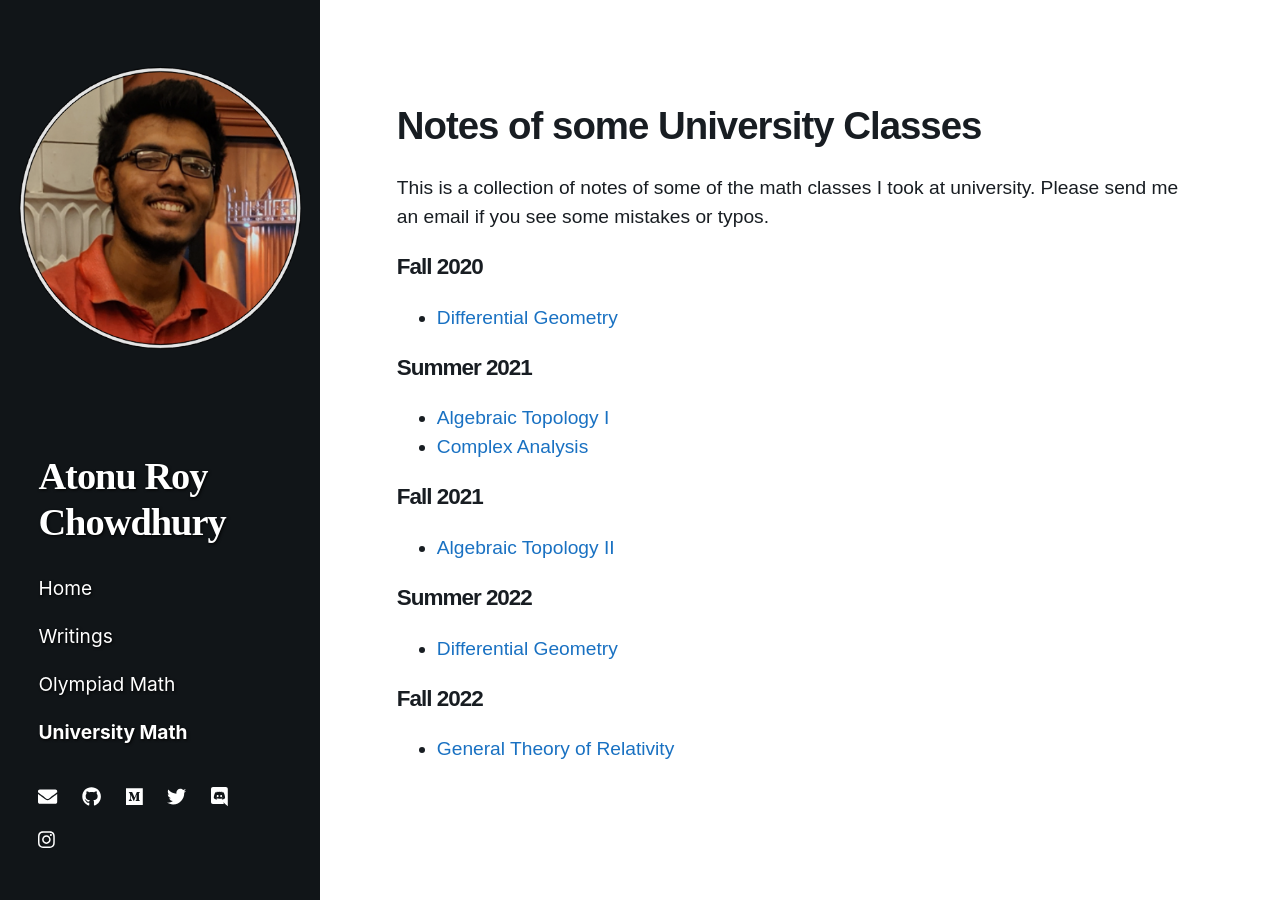
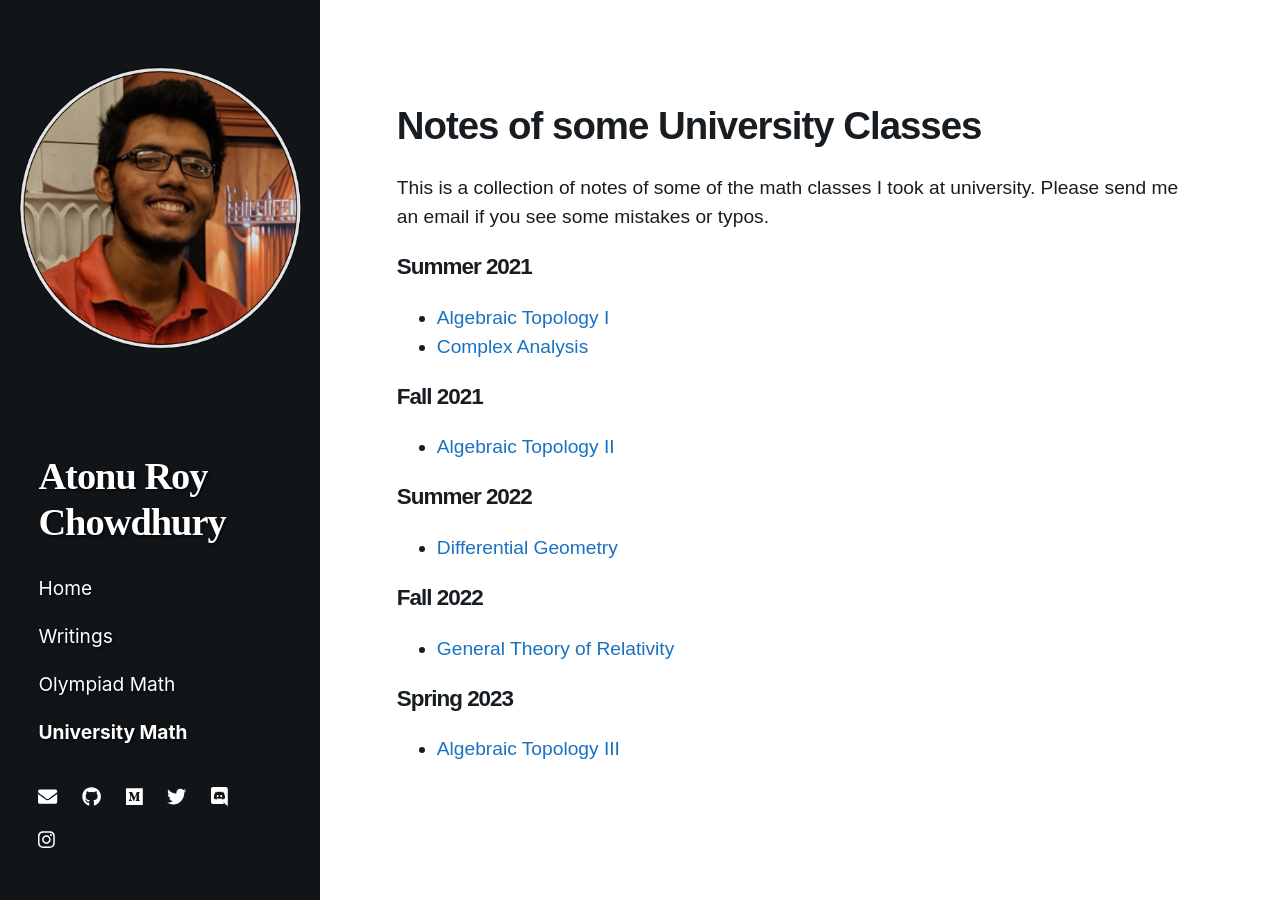
Before and after one commit to atonurc/atonurc.github.io, a Jekyll site: the page built from unimath.markdown, in a window 1280 px wide. Built offline with Jekyll 4.4.1, drawn with Linux system fonts in a browser that asks for light colours; nearby versions of some CDN libraries.

Commit message:
AT3 update 14-05-2023 20:06:13

```diff
--- a/index.markdown
+++ b/index.markdown
@@ -8,11 +8,7 @@ image: /assets/pfp.jpg
 
 
 # About Me
-Hello there! This is Atonu Roy Chowdhury. I'm currently studying Mathematics (with a minor in Physics) at BRAC University, Dhaka, Bangladesh.
-
-
-I love to learn. Apart from Mathematics and Physics, my areas of interest are: Neuroscience, Psychology, Philosophy, Music, Art. Recently I've started growing interest in filmmaking.
-
+Hello there! This is Atonu Roy Chowdhury. I'm currently studying Mathematics (with a minor in Physics) at BRAC University, Dhaka, Bangladesh. I have typeset lecture notes of some of the courses I enrolled in. They can be found [here](/unimath).
 
 Sometimes I write some articles on Medium. They can be found [here](https://atonu-roy-chowdhury.medium.com). I also plan to add them to [this site](/writings).
 
--- a/unimath.markdown
+++ b/unimath.markdown
@@ -14,14 +14,9 @@ description: This is a collection of notes of some of the math classes I took at
 This is a collection of notes of some of the math classes I took at university. Please send me an email if you see some mistakes or typos.
 
 
-### Fall 2020
- - [Differential Geometry](https://atonurc.github.io/assets/DG_Fall20.pdf)
-
-
 ### Summer 2021
  - [Algebraic Topology I](https://atonurc.github.io/assets/MAT431_AT1.pdf)
  - [Complex Analysis](https://atonurc.github.io/assets/MAT314_CA.pdf)
-<!-- <object data="assets/dioph.pdf" width="1000" height="1000" type='application/pdf'></object> -->
 
 
 ### Fall 2021
@@ -33,3 +28,6 @@ This is a collection of notes of some of the math classes I took at university.
 
 ### Fall 2022
  - [General Theory of Relativity](https://atonurc.github.io/assets/PHY413_GR.pdf)
+
+### Spring 2023
+ - [Algebraic Topology III](https://atonurc.github.io/assets/MAT484_AT3.pdf)
```
Also changed, not shown: 1 other file.
